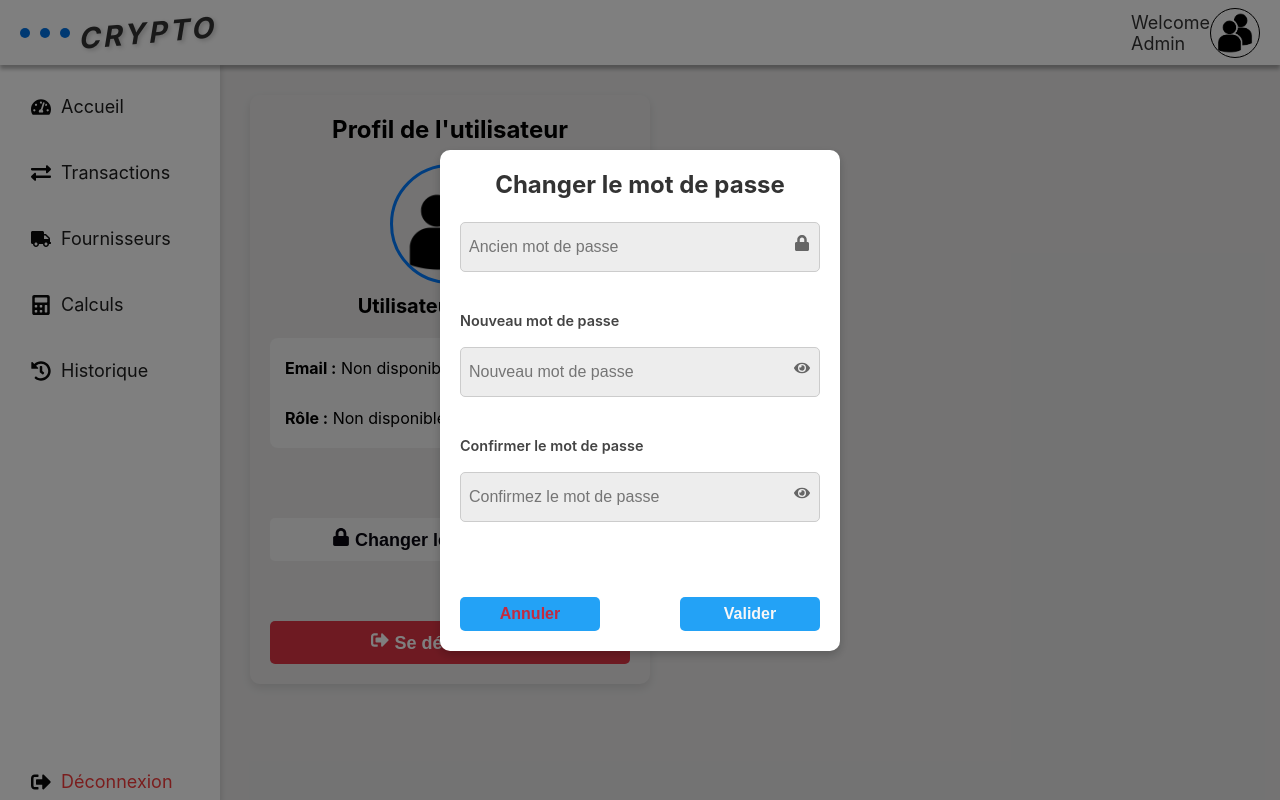
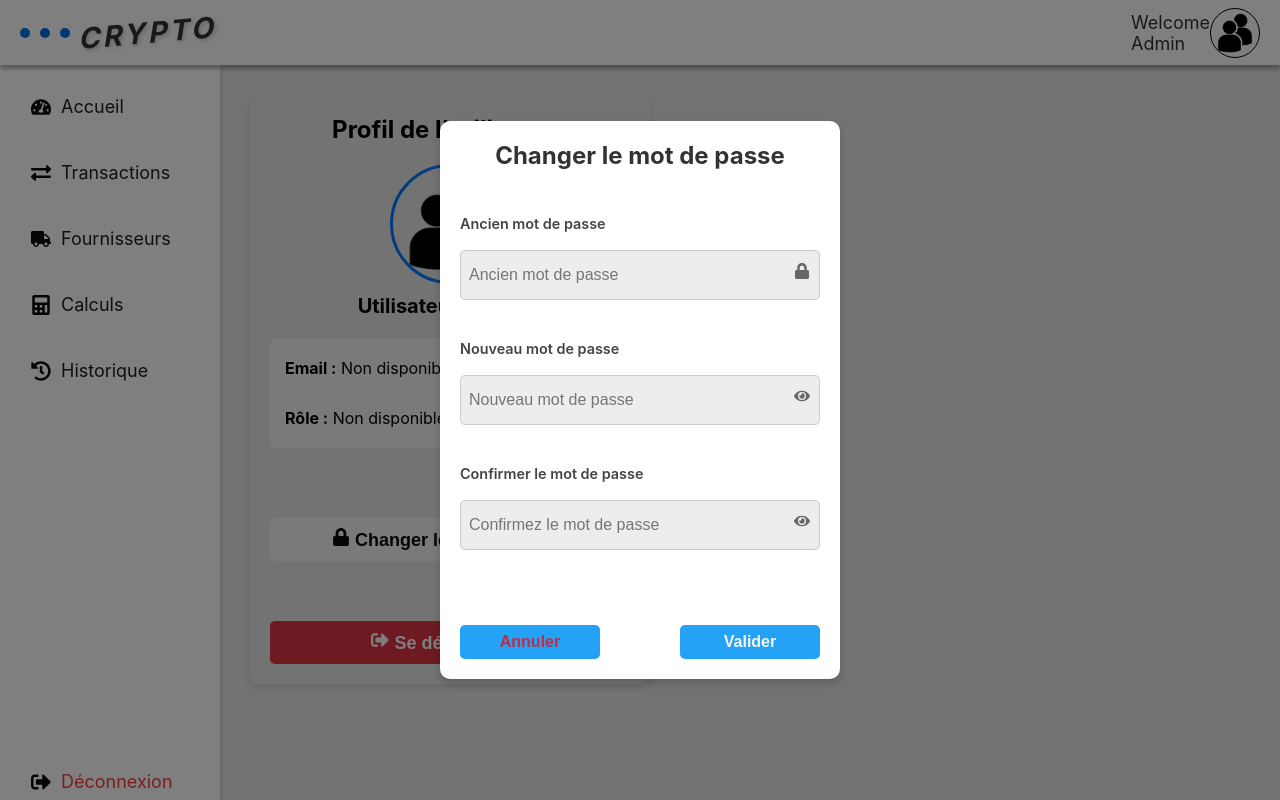
Before and after one commit to bedjra/cryptofrontend, a React (Create React App) app: page /profil in a window 1280 px wide. Both pictures are taken after a click on the button "Changer le mot de passe". Built offline with nearby package versions, Linux system fonts and the light colour scheme.

Commit message:
Description

```diff
--- a/src/principale/pages/Parametre/Parametre.jsx
+++ b/src/principale/pages/Parametre/Parametre.jsx
@@ -115,6 +115,8 @@ const Parametre = () => {
                     <div className="modal">
                         <h3>Changer le mot de passe</h3>
                         <div className="modal-content">
+                        <label>Ancien mot de passe</label>
+
                             <div className="input-container">
                                 <FaLock className="lock-icon" />
                                 <input
```
